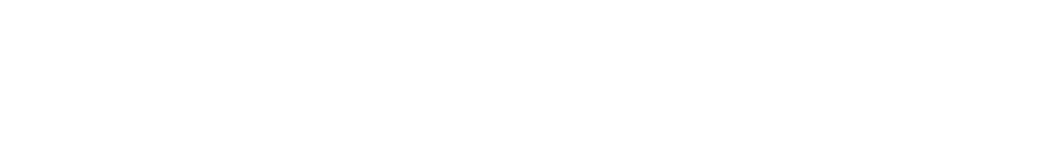
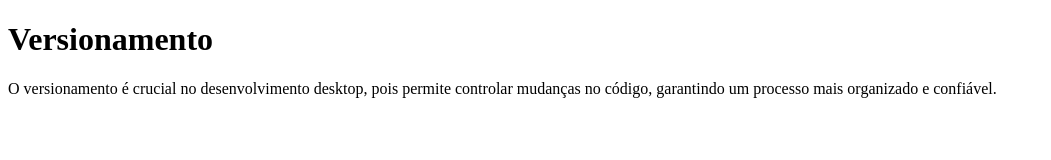
Before and after one commit to mariacheetos/Versionamento, a plain HTML site: page index.html in a window 1280 px wide. Shown: the whole page, without its empty margins (0-1051 px from the left). Drawn offline with Linux system fonts and the light colour scheme.

Commit message:
Update index.html

```diff
--- a/index.html
+++ b/index.html
@@ -1,11 +1,17 @@
 <!DOCTYPE html>
 <html lang="en">
+
 <head>
     <meta charset="UTF-8">
     <meta name="viewport" content="width=device-width, initial-scale=1.0">
     <title>Versionamento</title>
 </head>
+
 <body>
+    <h1>Versionamento</h1>
+    <p>O versionamento é crucial no desenvolvimento desktop, pois permite controlar mudanças no código, garantindo um
+        processo mais organizado e confiável.
+    </p>
+</body>
 
-</body>
 </html>
```
